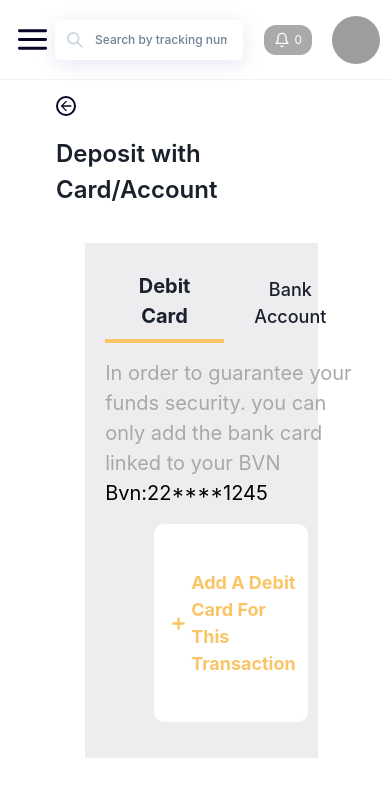
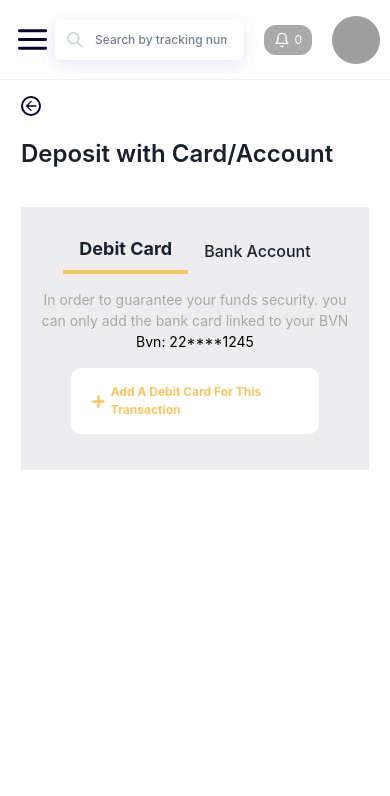
Before and after one commit to Tosin-Mayowa/sendrail, a React (Create React App) app: page /dashboard in a window 390 px wide. Both pictures are taken after a click on the button "Deposit". Shown: the top 796 px of the page. Built offline with nearby package versions, Linux system fonts and the light colour scheme; grey boxes are pictures that could not be loaded.

Commit message:
Adding responsiveness for Deposit page

```diff
--- a/src/Component/Dashboard/MobileSideBar.tsx
+++ b/src/Component/Dashboard/MobileSideBar.tsx
@@ -39,7 +39,7 @@ const MobileSideBar = ({ onClose, isOpen }: Props): JSX.Element => {
             text: "Transactions"
         },
         {
-            icon: <HiLink size="18px" transform="rotateY('180deg')" />,
+            icon: <HiLink size="18px" />,
             text: "Manage Link"
         },
         {
--- a/src/Component/Dashboard/Overview/Deposit/AddCard.tsx
+++ b/src/Component/Dashboard/Overview/Deposit/AddCard.tsx
@@ -1,5 +1,5 @@
 import { SmallAddIcon } from '@chakra-ui/icons'
-import { Box, Button, Flex, FormControl, FormLabel, Grid, Image, Input, Text } from '@chakra-ui/react'
+import { Box, Button, Flex, FormControl, FormLabel, Grid, Image, Input, Text, useMediaQuery } from '@chakra-ui/react'
 import React, { useState } from 'react'
 import { OverviewStates } from '../../../../Contexts/OverviewContext'
 import Access from '../../../../Asset/access-bank.png'
@@ -8,7 +8,7 @@ import Access from '../../../../Asset/access-bank.png'
 interface AddProps {
     onOpen: () => void,
     deposit_views: {
-        view: string,
+        view: number,
         setView: any
     },
     cards_details: {
@@ -23,22 +23,11 @@ interface AddProps {
 }
 const AddCard: React.FC<AddProps> = ({ onOpen, deposit_views, cards_details }) => {
     const { view, setView } = deposit_views
-    // const { cards, setCards } = cards_details
-    // {
-    //     image: Access,
-    //     name: "Dray Savage rey",
-    //     card: "533******************03",
-    //     bank: "Access Bank"
-    // },
-    // {
-    //     image: Access,
-    //     name: "Dray Savage rey",
-    //     card: "533******************03",
-    //     bank: "Access Bank"
-    // }
     const fetchView = () => {
-        if (view === "details") {
+        if (view === 2) {
             return <NewCard onOpen={onOpen} cards_details={cards_details} setView={setView} />
+        } else if (view === 3) {
+            return <Text>Next section</Text>
         }
         return <NoCard setView={setView} />
     }
@@ -61,6 +50,7 @@ type newCard = {
     setView: any
 }
 const NewCard = ({ onOpen, cards_details, setView }: newCard): JSX.Element => {
+    const [isSmallerScreen] = useMediaQuery("(max-width: 860px)");
     const { cards, setCards } = cards_details
     let payload = {
         image: Access,
@@ -70,7 +60,7 @@ const NewCard = ({ onOpen, cards_details, setView }: newCard): JSX.Element => {
     }
     return (
         <form>
-            <Grid gridTemplateColumns="1fr 1fr" gap="15px" my="15px" placeItems="center">
+            <Grid gridTemplateColumns={isSmallerScreen ? "1fr" : "1fr 1fr"} gap="15px" my="15px" placeItems="center">
                 <FormControl>
                     <FormLabel color="#ABA7A7">Email</FormLabel>
                     <Input
@@ -108,7 +98,7 @@ const NewCard = ({ onOpen, cards_details, setView }: newCard): JSX.Element => {
                     />
                 </FormControl>
                 <Button
-                    gridColumn="1/3"
+                    gridColumn={!isSmallerScreen ? "1/3" : ""}
                     w="max-content"
                     border="1px solid #ABA7A7"
                     borderRadius="4px"
@@ -116,7 +106,7 @@ const NewCard = ({ onOpen, cards_details, setView }: newCard): JSX.Element => {
                         let data = cards
                         data.push(payload)
                         setCards(data)
-                        setView("")
+                        setView(1)
                         onOpen()
                     }}
                 >
@@ -127,24 +117,24 @@ const NewCard = ({ onOpen, cards_details, setView }: newCard): JSX.Element => {
     )
 }
 
-const NoCard = ({ setView }): JSX.Element => {
-
+const NoCard = ({ setView }: { setView: any }): JSX.Element => {
+    const [isSmallerScreen] = useMediaQuery("(max-width: 860px)");
     return (
         <Grid placeItems="center">
             <Grid
                 placeItems="center"
                 backgroundColor="#FFFFFF"
-                w="70%"
+                w={isSmallerScreen ? "90%" : "70%"}
                 color="#F9C567"
                 fontWeight="700"
-                fontSize="18px"
-                padding="45px"
+                fontSize={isSmallerScreen ? "12px" : "18px"}
+                padding={isSmallerScreen ? "15px" : "45px"}
                 borderRadius="10px"
                 gridTemplateColumns="auto auto"
                 justifyContent="center"
                 cursor="pointer"
 
-                onClick={() => setView("details")}
+                onClick={() => setView(2)}
             >
                 <SmallAddIcon boxSize="25px" /><Text>Add A Debit Card For This Transaction</Text>
             </Grid>
@@ -160,21 +150,22 @@ type cardType = {
         bank: string
     },
     deposit_views: {
-        view: string,
+        view: number,
         setView: any
     }
 }
 export const Card = ({ card, deposit_views }: cardType): JSX.Element => {
     const { view, setView } = deposit_views
+    const [isSmallerScreen] = useMediaQuery("(max-width: 860px)");
     return (
         <Grid placeItems="center">
             <Flex
                 alignItems="center"
-                width="50%"
+                width={isSmallerScreen ? "100%" : "50%"}
                 backgroundColor="#fff"
                 boxShadow="0px 8px 40px rgba(6, 0, 137, 0.1)"
                 borderRadius="9px"
-                padding="15px"
+                padding={isSmallerScreen ? "10px" : "15px"}
                 my="10px"
                 cursor="pointer"
             >
@@ -182,7 +173,7 @@ export const Card = ({ card, deposit_views }: cardType): JSX.Element => {
                     <Image src={card?.image} alt="" />
                 </Box>
                 <Grid color="#656566">
-                    <Text fontSize="18px" fontWeight="500" color="#040320">{card.name}</Text>
+                    <Text fontSize={isSmallerScreen ? "14px" : "18px"} fontWeight="500" color="#040320">{card.name}</Text>
                     <Text fontSize="12px" fontWeight="450">{card.card}</Text>
                     <Text fontSize="12px" fontWeight="450">{card.bank}</Text>
                 </Grid>
--- a/src/Component/Dashboard/Overview/Deposit/index.tsx
+++ b/src/Component/Dashboard/Overview/Deposit/index.tsx
@@ -1,5 +1,5 @@
 import { SmallAddIcon } from '@chakra-ui/icons'
-import { Box, Flex, Grid, Tab, TabList, TabPanel, TabPanels, Tabs, Text, useDisclosure } from '@chakra-ui/react'
+import { Box, Flex, Grid, Tab, TabList, TabPanel, TabPanels, Tabs, Text, useDisclosure, useMediaQuery } from '@chakra-ui/react'
 import React, { useState } from 'react'
 import { OverviewStates } from '../../../../Contexts/OverviewContext'
 import RoundedBackButton from '../../../shared/RoundedBackButton'
@@ -8,9 +8,12 @@ import AddCard, { Card } from './AddCard'
 import Access from '../../../../Asset/access-bank.png'
 
 const Index = (): JSX.Element => {
+    const [isSmallerScreen] = useMediaQuery("(max-width: 860px)");
     const { views, dispatchView } = OverviewStates()
     const [tabs] = useState<string[]>(["Debit Card", "Bank Account"])
-    const [view, setView] = useState<string | null>("")
+    const [view, setView] = useState<number | null>(1)
+    // 2 -- card-details
+    // 1 -- Default screen
     type cardType = {
         image: string,
         name: string,
@@ -22,7 +25,7 @@ const Index = (): JSX.Element => {
     return (
         <Grid
             placeItems="center"
-            padding="0px 40px"
+            padding={isSmallerScreen ? "0px 5px" : "0px 40px"}
         >
             <SuccessModal isOpen={isOpen} onClose={onClose} text="Debit Card Added" />
             <Box w="100%">
@@ -33,7 +36,7 @@ const Index = (): JSX.Element => {
             </Text>
             <Grid
                 placeItems="center"
-                w="80%"
+                w={isSmallerScreen ? "100%  " : "80%"}
                 my="15px"
                 padding="20px"
                 backgroundColor="#07052912"
@@ -47,11 +50,11 @@ const Index = (): JSX.Element => {
                                 tabs?.map((e) => (
                                     <Tab
                                         key={e}
-                                        fontSize="18px"
+                                        fontSize={isSmallerScreen ? "16px" : "18px"}
                                         fontWeight="500"
 
                                         _selected={{
-                                            fontSize: "20px",
+                                            fontSize: isSmallerScreen ? "18px" : "20px",
                                             fontWeight: "700",
                                             borderBottom: "4px solid #F9C567"
 
@@ -63,18 +66,18 @@ const Index = (): JSX.Element => {
                             }
                         </Flex>
                     </TabList>
-                    <Box w="100%" fontSize="20px" fontWeight="400">
+                    <Box w="100%" fontSize={isSmallerScreen ? "14px" : "20px"} fontWeight="400" textAlign={isSmallerScreen ? "center" : "left"}>
                         <Text color="#ABA7A7" mt="15px">
                             In order to guarantee your funds security. you can only add the bank card linked to your BVN
                         </Text>
                         <Text color="#000">
-                            Bvn:22****1245
+                            Bvn: 22****1245
                         </Text>
                     </Box>
                     <TabPanels>
                         <TabPanel>
                             {
-                                cards?.length !== 0 && view === "" ?
+                                cards?.length !== 0 && view === 1 ?
                                     <>
                                         {cards?.map((card) => (
                                             <Card card={card} deposit_views={{ view, setView }} />)
@@ -84,12 +87,13 @@ const Index = (): JSX.Element => {
                                             w="100%"
                                             color="#F9C567"
                                             fontWeight="700"
-                                            fontSize="18px"
+                                            fontSize={isSmallerScreen ? "14px" : "18px"}
                                             gridTemplateColumns="auto auto"
                                             justifyContent="center"
                                             cursor="pointer"
+                                            key={Math.random()}
 
-                                            onClick={() => setView("details")}
+                                            onClick={() => setView(2)}
                                         >
                                             <SmallAddIcon boxSize="25px" /><Text>Add A Debit Card For This Transaction</Text>
                                         </Grid>
--- a/src/Component/Dashboard/Overview/index.tsx
+++ b/src/Component/Dashboard/Overview/index.tsx
@@ -13,12 +13,6 @@ const Index = (): JSX.Element => {
             return <Withdraw />;
         case "deposit":
             return <Deposit />;
-        case "deposit0":
-            return <Deposit />;
-        case "deposit1":
-            return <Deposit />;
-        case "deposit2":
-            return <Deposit />;
 
         default:
             return <DashboardOverview />;
--- a/src/Component/Dashboard/SideBar.tsx
+++ b/src/Component/Dashboard/SideBar.tsx
@@ -35,7 +35,7 @@ const SideBar = () => {
       text: "Transactions"
     },
     {
-      icon: <HiLink size="18px" transform="rotateY('180deg')" />,
+      icon: <HiLink size="18px" />,
       text: "Manage Link"
     },
     {
```
Also changed, not shown: src/Component/shared/SuccessModal.tsx (+8 -2 lines).
